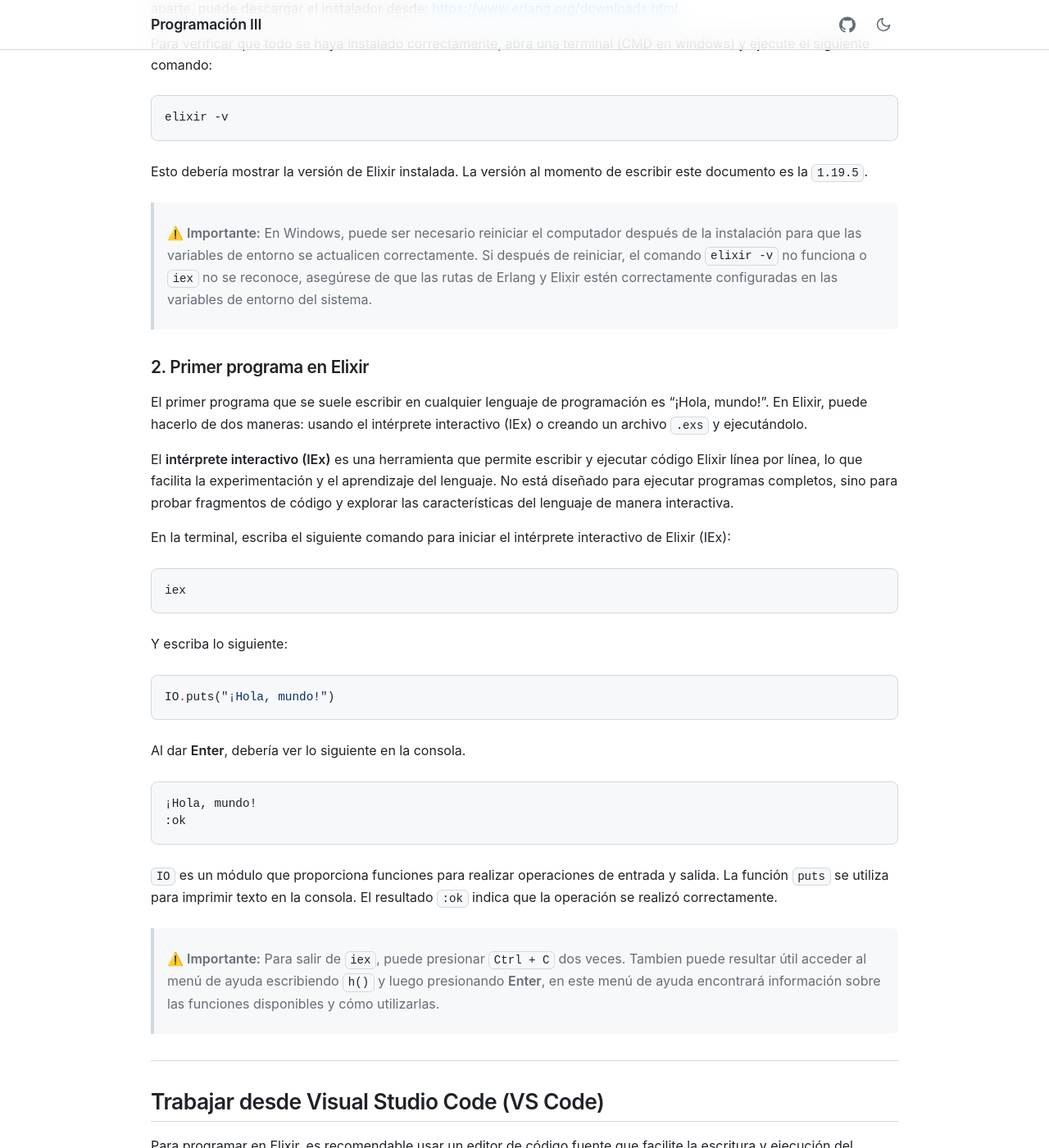
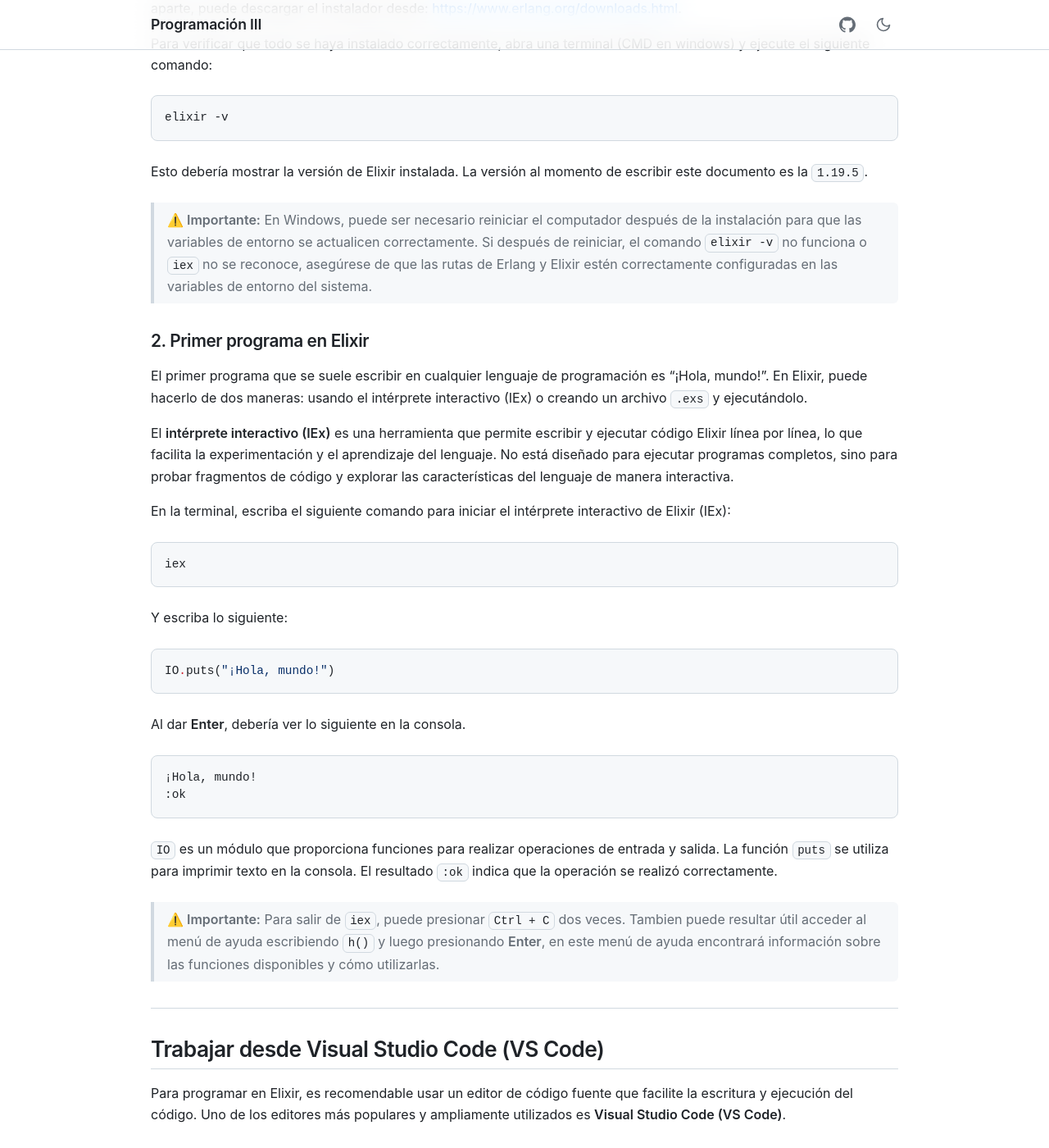
Before and after one commit to caflorezvi/guias-programacion3, a Jekyll site: the page built from docs/02.introduccion-elixir.md, in a window 1280 px wide and 1400 px high, scrolled down 2963 px. Shown: the whole window at 82% size. Built offline with Jekyll 4.4.1, drawn with Linux system fonts in a browser that asks for light colours; our own code applies the rules of GitHub Pages for plain Markdown files.

Commit message:
Ajustes de estilos

```diff
--- a/docs/assets/css/style.css
+++ b/docs/assets/css/style.css
@@ -218,6 +218,10 @@
   color: var(--text-muted);
 }
 
+.content blockquote p {
+  margin: 0;
+}
+
 .content hr {
   border: none;
   border-top: 1px solid var(--border);
```
